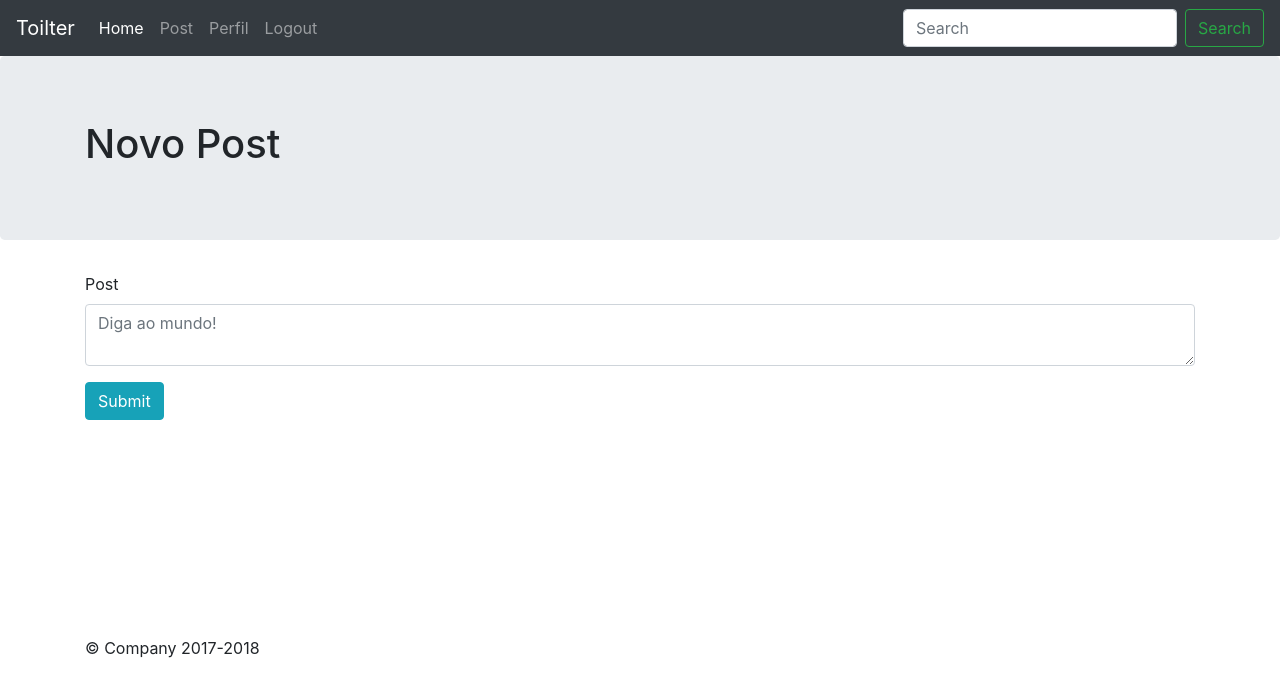
After one commit to Igor-Felipy/Billy_Social-Network, a Flask app: page /post/ in a window 1280 px wide. The commit adds this page. Shown: the top 697 px of the page. Run offline with Flask 2, Linux system fonts and the light colour scheme; a user stored in the database is signed in; some libraries are stand-ins or nearby versions.

Commit message:
criando e salvando os post

```diff
--- a/app/controllers/default.py
+++ b/app/controllers/default.py
@@ -1,9 +1,9 @@
 from app import app, db, lm
-from flask import render_template, flash, redirect, url_for
-from flask_login import login_user, logout_user
+from flask import render_template, flash, redirect, url_for, request
+from flask_login import login_user, logout_user, current_user
 
-from app.models.tables import User
-from app.models.forms import LoginForm, RegisterForm
+from app.models.tables import User, Post
+from app.models.forms import LoginForm, RegisterForm, PostForm
 
 @lm.user_loader
 def load_user(id):
@@ -45,7 +45,7 @@ def register():
     form = RegisterForm()
     if form.validate_on_submit():
         try:
-            NewUserData = User(form.username.data,form.password.data,form.name.data, form.email.data)
+            NewUserData = User(form.username.data,form.password.data,form.name.data,form.email.data)
             print(NewUserData)
             db.session.add(NewUserData)
             db.session.commit()
@@ -57,9 +57,22 @@ def register():
     return render_template('register.html', form=form)
 
 
+@app.route('/posts')
+@app.route('/post/', methods=['GET','POST'])
+def post():
+    form = PostForm()
+    if request.method == 'GET':
+        if current_user.is_authenticated == True:
+            return render_template('post.html', form=form)
 
-
-
+        else:
+            return redirect(url_for("login"))
+    else:
+        if form.validate_on_submit():
+            try:
+                NewPost = Post(form.content.data, current_user.get_id())
+            except:
+                return redirect(url_for("post"))
 
 
 @app.route('/teste/<info>/')
--- a/app/models/forms.py
+++ b/app/models/forms.py
@@ -1,5 +1,5 @@
 from flask_wtf import Form
-from wtforms import StringField, PasswordField, BooleanField
+from wtforms import StringField, PasswordField, BooleanField, TextAreaField
 from wtforms.validators import DataRequired
 
 
@@ -13,3 +13,6 @@ class RegisterForm(Form):
     password = PasswordField("password", validators=[DataRequired()])
     name = StringField("name", validators=[DataRequired()])
     email = StringField("email", validators=[DataRequired()])
+
+class PostForm(Form):
+    content = TextAreaField("content", validators=[DataRequired()])
--- a/app/templates/base.html
+++ b/app/templates/base.html
@@ -28,12 +28,14 @@
           <li class="nav-item active">
             <a class="nav-link" href="{{ url_for('index') }}">Home <span class="sr-only">(current)</span></a>
           </li>
+          {% if current_user.is_authenticated %}
           <li class="nav-item">
-            <a class="nav-link" href="">Post</a>
+            <a class="nav-link" href="{{ url_for('post')}}">Post</a>
           </li>
           <li class="nav-item">
             <a class="nav-link" href="">Perfil</a>
           </li>
+          {% endif %}
           {% if current_user.is_authenticated %}
           <li class="nav-item">
             <a class="nav-link" href="{{ url_for('logout')}}">Logout</a>
--- /dev/null
+++ b/app/templates/post.html
@@ -0,0 +1,38 @@
+{% extends 'base.html' %}
+
+{% block title %} {{super()}} - New Post {% endblock %}
+
+{% block topview %}
+    <h1>Novo Post</h1>
+{% endblock %}
+
+{% block content %}
+    <form action="" method="post">
+        {{ form.csrf_token }}
+        <div class="form-group">
+            <label>Post</label>
+            {{ form.content(class="form-control", placeholder="Diga ao mundo!") }}
+            {% if form.errors.content %}
+            <div class="alert alert-danger" role="alert">
+                <ul>
+                    {% for e in form.errors.content %}
+                        <li>{{ e }}</li>
+                    {% endfor %}
+                </ul>
+            </div>
+            {% endif %}
+        </div>
+        <button type="submit" class="btn btn-info">Submit</button>
+    </form>
+    <div class="container">
+        <br>
+        <br>
+        <br>
+        <br>
+        <br>
+        <br>
+        <br>
+        <br>
+        <br>
+    </div>
+{% endblock %}
```
